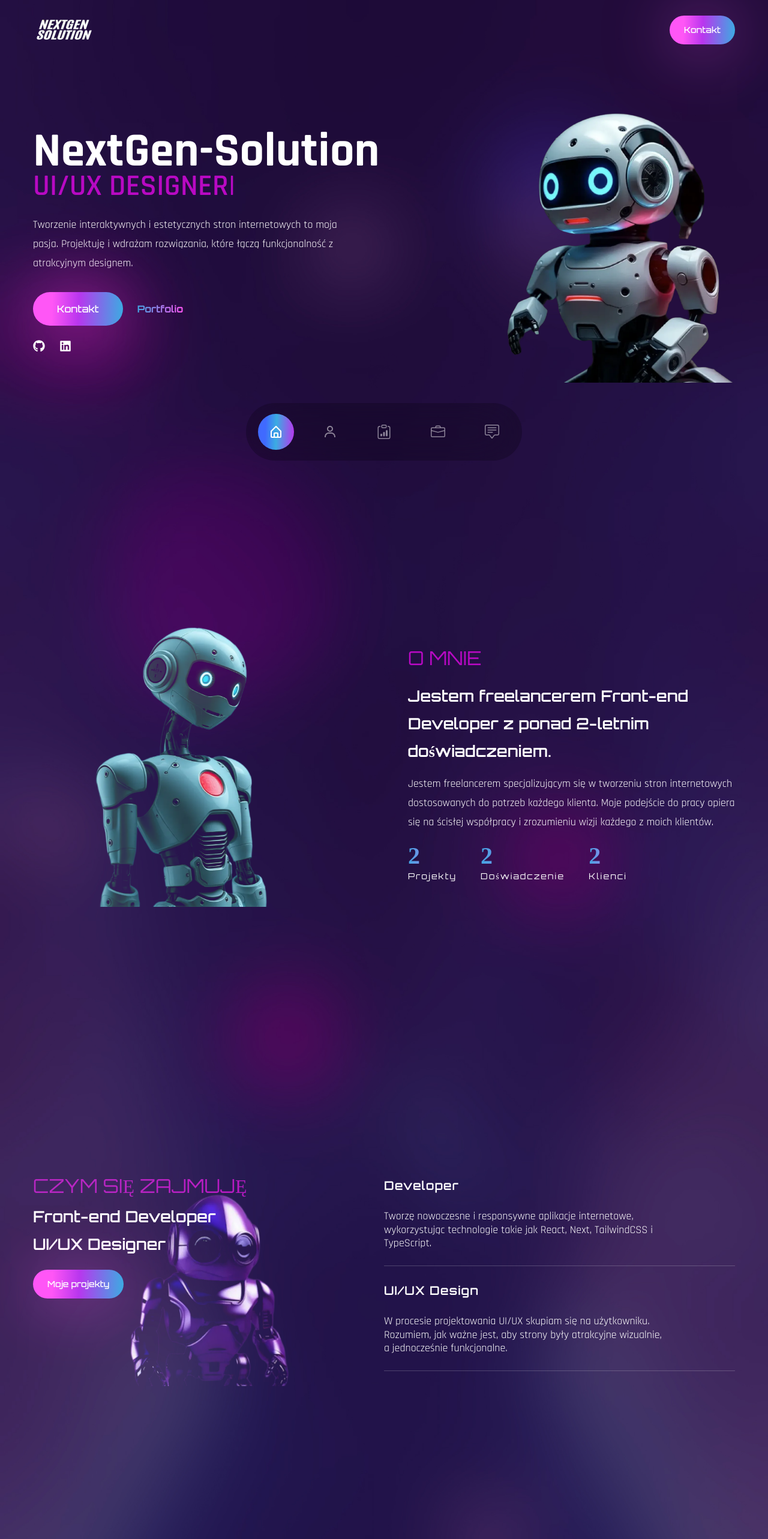
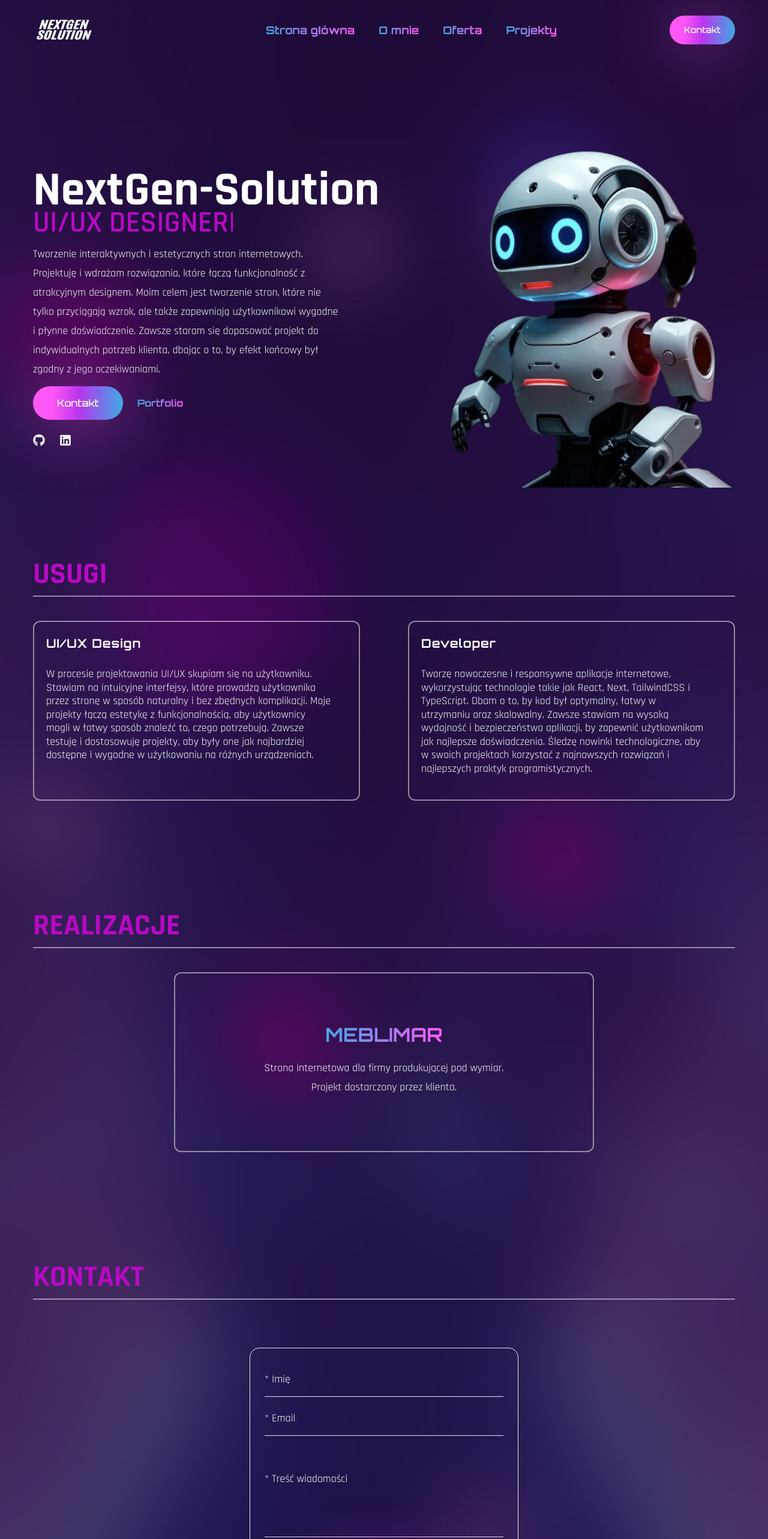
Before and after one commit to KamilJustynski/Portfolio, a React (Create React App) app: page / in a window 1280 px wide. Shown: the top 2566 px of the page at 60% size. Built offline with nearby package versions, Linux system fonts and the light colour scheme; a web font is replaced by a local one.

Commit message:
website redesign

```diff
--- a/src/App.tsx
+++ b/src/App.tsx
@@ -11,12 +11,12 @@ const App = () => (
   <div className="bg-site bg-no-repeat bg-cover overflow-hidden">
     <Header />
     <Banner />
-    <Nav />
-    <About />
+    {/* <Nav /> */}
+    {/* <About /> */}
     <Services />
     <Work />
     <Contact />
-    <Police />
+    {/* <Police /> */}
   </div>
 );
 
--- a/src/components/About.tsx
+++ b/src/components/About.tsx
@@ -8,15 +8,15 @@ export const About = () => {
     threshold: 0.5,
   });
   return (
-    <section id="about" className="section h-screen" ref={ref}>
+    <section id="about" className="pt-28 lg:pt-0" ref={ref}>
       <div className="container mx-auto">
-        <div className="flex flex-col gap-y-10 lg:text-start lg:flex-row lg:items-center lg:gap-x-20 lg:gap-y-0 h-auto justify-center items-center">
+        <div className="flex flex-col gap-y-10 lg:text-start lg:flex-row lg:items-center lg:gap-x-32 lg:gap-y-0 h-auto justify-center items-center">
           <motion.div
             variants={fadeIn({ direction: "right", delay: 0.3 })}
             initial="hidden"
             whileInView={"show"}
             viewport={{ once: true }}
-            className="flex-1 bg-about hidden lg:flex lg:mb-44 bg-contain bg-no-repeat h-[600px] mix-blend-lighten bg-top"
+            className="flex-1 bg-about hidden lg:mr-10 lg:flex lg:mb-44 bg-contain bg-no-repeat h-[500px] mix-blend-lighten bg-top"
           ></motion.div>
           <motion.div
             variants={fadeIn({ direction: "left", delay: 0.3 })}
@@ -25,18 +25,18 @@ export const About = () => {
             viewport={{ once: true }}
             className="flex-1 justify-center items-center"
           >
-            <h2 className="h2 text-accent">O mnie</h2>
-            <h3 className="h3 mb-4">
+            <h2 className="h2 text-accent text-center lg:text-start font-bold">O mnie</h2>
+            <h3 className="font-semibold text-[18px] text-center lg:text-start lg:text-[26px] mb-6">
               Jestem freelancerem Front-end Developer z ponad 2-letnim
               doświadczeniem.
             </h3>
-            <p className="mb-6">
+            <p className="text-center mb-6 lg:text-start">
               Jestem freelancerem specjalizującym się w tworzeniu stron
               internetowych dostosowanych do potrzeb każdego klienta. Moje
               podejście do pracy opiera się na ścisłej współpracy i zrozumieniu
-              wizji każdego z moich klientów.
+              wizji każdego z moich klientów. Dbam o każdy detal, aby strony nie tylko dobrze wyglądały, ale także były funkcjonalne i łatwe w obsłudze. Dzięki nowoczesnym technologiom i indywidualnemu podejściu, tworzę projekty, które wyróżniają się na tle konkurencji.
             </p>
-            <div className="flex gap-x-6 lg:gap-x-10 mb-12">
+            <div className="flex gap-x-6 text-center lg:text-start lg:gap-x-10 mb-12">
               <div>
                 <div className="text-[40px] font-tertiary text-gradient mb-2">
                   {inView ? <CountUp start={0} end={2} duration={3} /> : 2}
--- a/src/components/Banner.tsx
+++ b/src/components/Banner.tsx
@@ -8,7 +8,7 @@ import banner from "../assets/banner.png";
 
 export const Banner = () => {
   return (
-    <section id="home" className="section h-screen pb-52 lg:pb-24">
+    <section id="home" className="pt-2 lg:pt-32">
       <div className="container mx-auto">
         <div className="flex flex-col gap-y-8 lg:mb-32 lg:flex-row lg:items-center lg:gap-x-12">
           <div className="flex-1 text-center font-secondary lg:text-left">
@@ -17,7 +17,7 @@ export const Banner = () => {
               initial="hidden"
               whileInView={"show"}
               viewport={{ once: true }}
-              className="text-[55px] font-bold leading-[0.8] lg:text-[80px]"
+              className="text-[35px] font-bold mb-2 leading-[0.5] lg:text-[80px]"
             >
               NextGen-Solution
             </motion.h1>
@@ -26,7 +26,7 @@ export const Banner = () => {
               initial="hidden"
               whileInView={"show"}
               viewport={{ once: true }}
-              className="mb-6 text-[36px] lg:text-[50px] font-secondary font-semibold uppercase leading-[1]"
+              className="mb-3 text-[26px] lg:text-[50px] font-secondary font-semibold uppercase leading-[1]"
             >
               <TypeAnimation
                 className="text-accent"
@@ -40,11 +40,15 @@ export const Banner = () => {
               initial="hidden"
               whileInView={"show"}
               viewport={{ once: true }}
-              className="mb-8 max-w-lg mx-auto lg:mx-0"
+              className="mb-3 max-w-lg mx-auto lg:mx-0"
             >
-              Tworzenie interaktywnych i estetycznych stron internetowych to
-              moja pasja. Projektuję i wdrażam rozwiązania, które łączą
-              funkcjonalność z atrakcyjnym designem.
+              Tworzenie interaktywnych i estetycznych stron internetowych.
+              Projektuję i wdrażam rozwiązania, które łączą funkcjonalność z
+              atrakcyjnym designem. Moim celem jest tworzenie stron, które nie
+              tylko przyciągają wzrok, ale także zapewniają użytkownikowi
+              wygodne i płynne doświadczenie. Zawsze staram się dopasować
+              projekt do indywidualnych potrzeb klienta, dbając o to, by efekt
+              końcowy był zgodny z jego oczekiwaniami.
             </motion.p>
             <motion.div
               variants={fadeIn({ direction: "right", delay: 0.6 })}
@@ -86,7 +90,7 @@ export const Banner = () => {
             initial="hidden"
             whileInView={"show"}
             viewport={{ once: true }}
-            className="hidden lg:flex  flex-1 max-w-[320px] lg:max-w-[400px]"
+            className="hidden lg:flex  flex-1 max-w-[320px] lg:max-w-[500px]"
           >
             <img src={banner} alt="" />
           </motion.div>
--- a/src/components/Contact.tsx
+++ b/src/components/Contact.tsx
@@ -38,36 +38,19 @@ export const Contact: React.FC = () => {
   };
 
   return (
-    <section
-      id="contact"
-      className="section min-h-screen flex items-center justify-center pb-20"
-    >
-      <div className="container mx-auto max-w-6xl">
+    <section id="contact" className="lg:mb-48">
+      <div className="container mx-auto">
+        <h1 className="text-accent font-bold lg:text-[50px] w-full border-b-2 border-white/50 lg:pb-5 mt-20 pb-1 text-[26px]">
+          KONTAKT
+        </h1>
         <div className="flex flex-col lg:flex-row items-center justify-center space-x-0 lg:space-x-12">
-          <motion.div
-            variants={fadeIn({ direction: "right", delay: 0.3 })}
-            initial="hidden"
-            whileInView="show"
-            viewport={{ once: true }}
-            className="flex-1 text-center lg:text-left mb-4 lg:mb-0"
-          >
-            <div>
-              <h4 className="text-xl uppercase text-accent font-medium tracking-wide">
-                Skontaktuj się
-              </h4>
-              <h2 className="hidden lg:text-[90px] lg:flex leading-none">
-                Zacznijmy wspólpracę <br />
-                już teraz!
-              </h2>
-            </div>
-          </motion.div>
           <motion.form
             onSubmit={handleSubmit}
             variants={fadeIn({ direction: "left", delay: 0.3 })}
             initial="hidden"
             whileInView="show"
             viewport={{ once: true }}
-            className="flex-1 border rounded-2xl  lg:mt-20 flex flex-col gap-y-2 pb-2 p-6 items-center w-full max-w-md"
+            className="flex-1 border rounded-2xl mt-5 lg:mt-20 flex flex-col gap-y-2 pb-2 p-6 items-center w-full max-w-md"
           >
             <input
               type="text"
@@ -98,21 +81,6 @@ export const Contact: React.FC = () => {
             <p className="text-gradient ml-2 mt-2">* Pola wymagane</p>
           </motion.form>
         </div>
-        <motion.div
-          variants={fadeIn({ direction: "right", delay: 0.4 })}
-          initial="hidden"
-          whileInView="show"
-          viewport={{ once: true }}
-        >
-          <Link
-            to="info"
-            spy={true}
-            smooth={true}
-            className="flex items-center justify-center lg:justify-start text-accent underline cursor-pointer"
-          >
-            Polityka prywatności
-          </Link>
-        </motion.div>
       </div>
     </section>
   );
--- a/src/components/Header.tsx
+++ b/src/components/Header.tsx
@@ -1,5 +1,6 @@
 import logo from "../assets/logo.png";
 import { Link } from "react-scroll";
+import { GiHamburgerMenu } from "react-icons/gi";
 
 export const Header = () => {
   return (
@@ -7,10 +8,47 @@ export const Header = () => {
       <div className="container mx-auto">
         <div className="flex justify-between items-center">
           <img className="w-[200px] h-[100px]" src={logo} alt="" />
-          <button className="btn btn-sm">
+          <div className="hidden lg:flex lg:justify-center lg:items-center lg:gap-10">
+            <Link
+              className="text-gradient cursor-pointer"
+              to="home"
+              activeClass="active"
+              smooth={true}
+            >
+              Strona główna
+            </Link>
+            <Link
+              className="text-gradient cursor-pointer"
+              to="about"
+              smooth={true}
+            >
+              O mnie
+            </Link>
+            <Link
+              className="text-gradient cursor-pointer"
+              to="services"
+              smooth={true}
+            >
+              Oferta
+            </Link>
+            <Link
+              className="text-gradient cursor-pointer"
+              to="work"
+              smooth={true}
+            >
+              Projekty
+            </Link>
+          </div>
+          <button className="btn btn-sm hidden lg:block">
             <Link to="contact" smooth={true}>
               Kontakt
             </Link>
+          </button>
+          <button
+            className="flex w-[30px]
+          h-[20px] lg:hidden"
+          >
+            <GiHamburgerMenu />
           </button>
         </div>
       </div>
--- a/src/components/Services.tsx
+++ b/src/components/Services.tsx
@@ -1,76 +1,62 @@
 import { motion } from "framer-motion";
 import { fadeIn } from "../variant";
-import { Link } from "react-scroll";
-
-interface ServicesScheme {
-  name: string;
-  description: string;
-  link: string;
-}
-
-const services = [
-  {
-    name: "Developer",
-    description:
-      "Tworzę nowoczesne i responsywne aplikacje internetowe, wykorzystując technologie takie jak React, Next, TailwindCSS i TypeScript.",
-    link: "Learn more",
-  },
-  {
-    name: "UI/UX Design",
-    description:
-      "W procesie projektowania UI/UX skupiam się na użytkowniku. Rozumiem, jak ważne jest, aby strony były atrakcyjne wizualnie, a jednocześnie funkcjonalne.",
-    link: "Learn more",
-  },
-];
 
 export const Services = () => {
   return (
-    <section id="services" className="section h-screen pb-24 lg:pb-0">
+    <section id="services" className="lg:mb-48">
       <div className="container mx-auto">
-        <div className="flex flex-col mt-10  lg:text-start lg:flex-row">
+        <h1 className="text-accent font-bold lg:text-[50px] w-full border-b-2 border-white/50 lg:pb-5 mt-20 pb-1 text-[26px]">
+          USUGI
+        </h1>
+        <div className="flex flex-col lg:gap-x-20 mt-10 lg:h-[300px] lg:text-start lg:justify-between lg:flex-row">
           <motion.div
-            variants={fadeIn({ direction: "right", delay: 0.3 })}
+            variants={fadeIn({ direction: "right", delay: 0.5 })}
             initial="hidden"
             whileInView={"show"}
             viewport={{ once: true }}
-            className="flex-1 lg:bg-services lg:bg-top bg-no-repeat mix-blend-lighten mb-5 lg:mb-0"
+            className="flex-1 text-center"
           >
-            <h2 className="h2 text-accent mb-3">Czym się zajmuję</h2>
-            <h3 className="h3 max-w-[455px] mb-5">
-              Front-end Developer <br />
-              UI/UX Designer
-            </h3>
-            <button className="btn btn-sm">
-              <Link to="work" smooth={true}>
-                Moje projekty
-              </Link>
-            </button>
+            <div className="border-2 p-5 border-white/50 rounded-xl lg:text-start h-auto lg:h-full mb-[25px] flex">
+              <div className="max-w-[476px]">
+                <h4 className="text-[20px] mb-5 tracking-wider font-primary font-bold mb-1 lg:mb-6">
+                  UI/UX Design
+                </h4>
+                <p className="font-secondary leading-tight mb-3">
+                  W procesie projektowania UI/UX skupiam się na użytkowniku.
+                  Stawiam na intuicyjne interfejsy, które prowadzą użytkownika
+                  przez stronę w sposób naturalny i bez zbędnych komplikacji.
+                  Moje projekty łączą estetykę z funkcjonalnością, aby
+                  użytkownicy mogli w łatwy sposób znaleźć to, czego potrzebują.
+                  Zawsze testuję i dostosowuję projekty, aby były one jak
+                  najbardziej dostępne i wygodne w użytkowaniu na różnych
+                  urządzeniach.
+                </p>
+              </div>
+            </div>
           </motion.div>
           <motion.div
             variants={fadeIn({ direction: "left", delay: 0.5 })}
             initial="hidden"
             whileInView={"show"}
             viewport={{ once: true }}
-            className="flex-1"
+            className="flex-1 text-center"
           >
-            <div>
-              {services.map((service: ServicesScheme, index: number) => {
-                return (
-                  <div
-                    className="border-b border-white/20 h-auto lg:h-[150px] mb-[25px] flex"
-                    key={index}
-                  >
-                    <div className="max-w-[476px]">
-                      <h4 className="text-[20px] tracking-wider font-primary font-semibold mb-1 lg:mb-6">
-                        {service.name}
-                      </h4>
-                      <p className="font-secondary leading-tight mb-3">
-                        {service.description}
-                      </p>
-                    </div>
-                  </div>
-                );
-              })}
+            <div className="border-2 p-5 border-white/50 rounded-xl lg:text-start h-auto lg:h-full mb-[25px] flex">
+              <div className="max-w-[476px]">
+                <h4 className="text-[20px] tracking-wider font-primary font-bold mb-1 lg:mb-6">
+                  Developer
+                </h4>
+                <p className="font-secondary leading-tight mb-3">
+                  Tworzę nowoczesne i responsywne aplikacje internetowe,
+                  wykorzystując technologie takie jak React, Next, TailwindCSS i
+                  TypeScript. Dbam o to, by kod był optymalny, łatwy w
+                  utrzymaniu oraz skalowalny. Zawsze stawiam na wysoką wydajność
+                  i bezpieczeństwo aplikacji, by zapewnić użytkownikom jak
+                  najlepsze doświadczenia. Śledzę nowinki technologiczne, aby w
+                  swoich projektach korzystać z najnowszych rozwiązań i
+                  najlepszych praktyk programistycznych.
+                </p>
+              </div>
             </div>
           </motion.div>
         </div>
--- a/src/components/Work.tsx
+++ b/src/components/Work.tsx
@@ -4,11 +4,11 @@ import { GITHUB_LINK } from "../helpers";
 
 export const Work = () => {
   return (
-    <section
-      id="work"
-      className="section mt-16 lg:mt-0 min-h-screen flex items-center justify-center"
-    >
+    <section id="work" className="lg:mb-48">
       <div className="container mx-auto">
+        <h1 className="text-accent font-bold lg:text-[50px] w-full border-b-2 border-white/50 lg:pb-5 mt-20 pb-1 text-[26px]">
+          REALIZACJE
+        </h1>
         <div className="flex flex-col lg:flex-row gap-x-10 items-center justify-center">
           <motion.div
             variants={fadeIn({ direction: "left", delay: 0.3 })}
@@ -17,21 +17,6 @@ export const Work = () => {
             viewport={{ once: true }}
             className="flex flex-col lg:flex-row gap-y-3 justify-between mb-10 lg:mb-0 lg:gap-x-32 items-center"
           >
-            <div className="flex flex-col flex-1 lg:text-left">
-              <h2 className="h2 leading-tight text-accent  lg:text-left">
-                Moja ostatnia <br />
-                relizacja
-              </h2>
-              <p className="max-w-sm mb-8  lg:text-left">
-                Mój ostatni projekt, który wykonałem. Podczas tworzenia skupiłem
-                się na dostarczonym projekcie graficznym i wymaganiach klienta.
-              </p>
-              <div className="flex justify-center lg:justify-start">
-                <a href={GITHUB_LINK} rel="noreferrer" target="_blank">
-                  <button className="btn btn-sm">Zobacz więcej</button>
-                </a>
-              </div>
-            </div>
             <a
               rel="noreferrer"
               target="_blank"
```
Also changed, not shown: src/assets/hamburger.svg (added).
